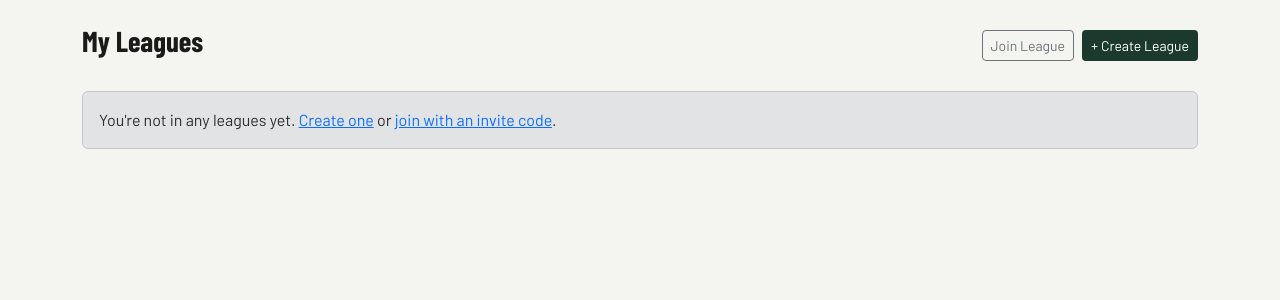
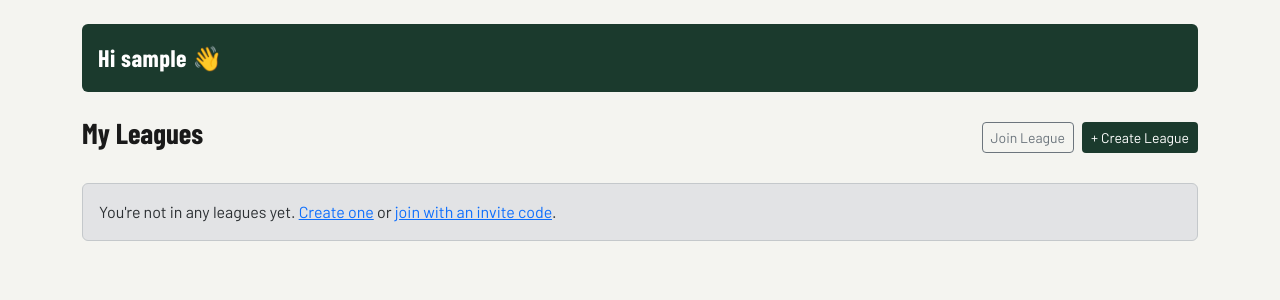
Before and after one commit to cmest005-andy/golf-scraper, a Django app: page /leagues/ in a window 1280 px wide. Shown: the part 59-359 px from the top of the page. Run offline with Django 5.2, Linux system fonts and the light colour scheme; the visitor is signed in with stand-in values (Sample User, id 1); data that the repository does not hold is empty.

Commit message:
Add personalized Hi [name] banner to My Leagues page
Co-Authored-By: Claude Sonnet 4.6 <noreply@anthropic.com>

```diff
--- a/templates/fantasy/my_leagues.html
+++ b/templates/fantasy/my_leagues.html
@@ -2,6 +2,12 @@
 {% block title %}My Leagues — {{ APP_NAME }}{% endblock %}
 
 {% block content %}
+<div class="mb-4 px-3 py-3 rounded" style="background:var(--green-dark);color:#fff;">
+    <span style="font-family:'Barlow Condensed',sans-serif;font-size:1.5rem;font-weight:700;letter-spacing:.02em;">
+        Hi {{ request.user.profile.get_display_name }} 👋
+    </span>
+</div>
+
 <div class="d-flex align-items-center justify-content-between mb-4">
     <h1 style="font-family:'Barlow Condensed',sans-serif;font-size:1.8rem;font-weight:700;">My Leagues</h1>
     <div class="d-flex gap-2">
```
